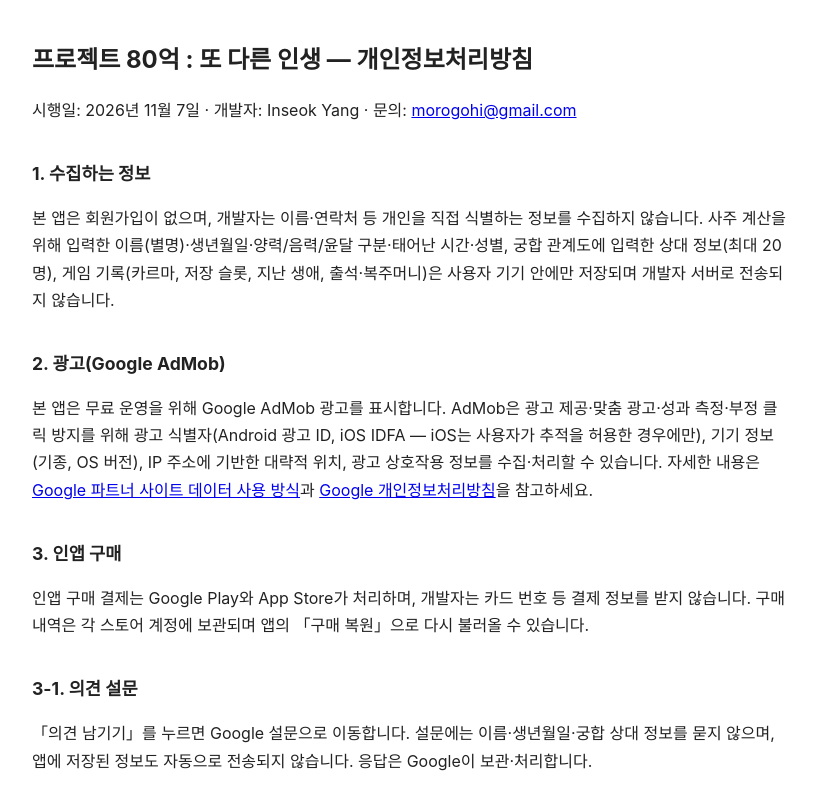
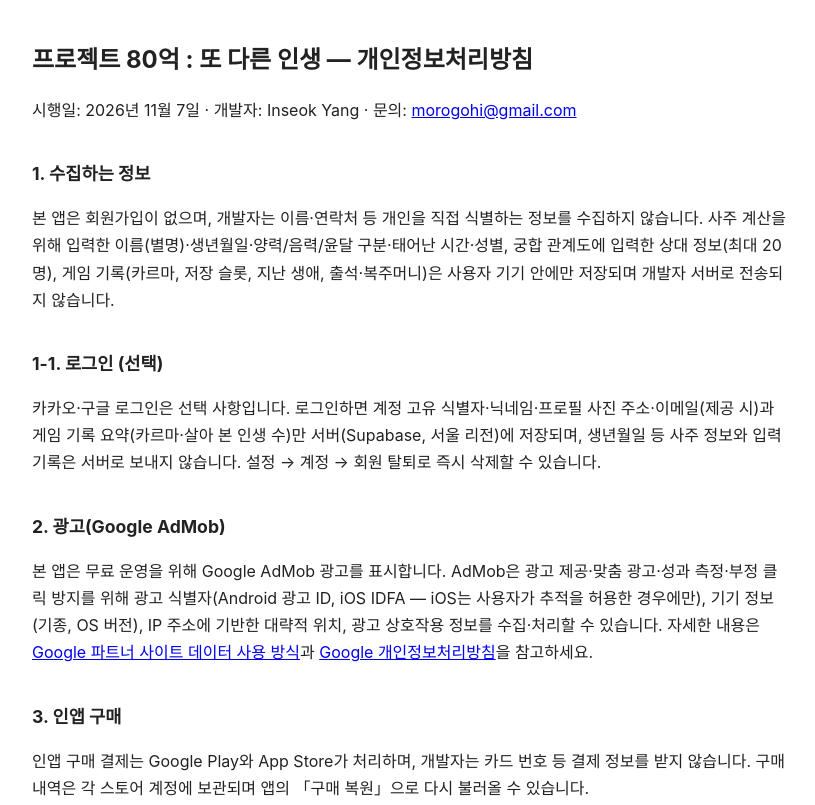
Before and after one commit to morogohi/morogohi.github.io, a plain HTML site: page project8b/privacy-policy.html in a window 1280 px wide. Shown: the top 805 px of the page, without its empty margins (228-1043 px from the left). Drawn offline with Linux system fonts and the light colour scheme.

Commit message:
프로젝트 80억 개인정보처리방침: 로그인 항목
Co-Authored-By: Claude Opus 5.5 <noreply@anthropic.com>
Claude-Session: https://claude.ai/code/session_01Tgp1o6EpxXK7YKVHYeStVi

```diff
--- a/project8b/privacy-policy.html
+++ b/project8b/privacy-policy.html
@@ -12,6 +12,9 @@
 
 <h2>1. 수집하는 정보</h2>
 <p>본 앱은 회원가입이 없으며, 개발자는 이름·연락처 등 개인을 직접 식별하는 정보를 수집하지 않습니다. 사주 계산을 위해 입력한 이름(별명)·생년월일·양력/음력/윤달 구분·태어난 시간·성별, 궁합 관계도에 입력한 상대 정보(최대 20명), 게임 기록(카르마, 저장 슬롯, 지난 생애, 출석·복주머니)은 사용자 기기 안에만 저장되며 개발자 서버로 전송되지 않습니다.</p>
+
+<h2>1-1. 로그인 (선택)</h2>
+<p>카카오·구글 로그인은 선택 사항입니다. 로그인하면 계정 고유 식별자·닉네임·프로필 사진 주소·이메일(제공 시)과 게임 기록 요약(카르마·살아 본 인생 수)만 서버(Supabase, 서울 리전)에 저장되며, 생년월일 등 사주 정보와 입력 기록은 서버로 보내지 않습니다. 설정 → 계정 → 회원 탈퇴로 즉시 삭제할 수 있습니다.</p>
 
 <h2>2. 광고(Google AdMob)</h2>
 <p>본 앱은 무료 운영을 위해 Google AdMob 광고를 표시합니다. AdMob은 광고 제공·맞춤 광고·성과 측정·부정 클릭 방지를 위해 광고 식별자(Android 광고 ID, iOS IDFA — iOS는 사용자가 추적을 허용한 경우에만), 기기 정보(기종, OS 버전), IP 주소에 기반한 대략적 위치, 광고 상호작용 정보를 수집·처리할 수 있습니다. 자세한 내용은 <a href="https://policies.google.com/technologies/partner-sites">Google 파트너 사이트 데이터 사용 방식</a>과 <a href="https://policies.google.com/privacy">Google 개인정보처리방침</a>을 참고하세요.</p>
```
